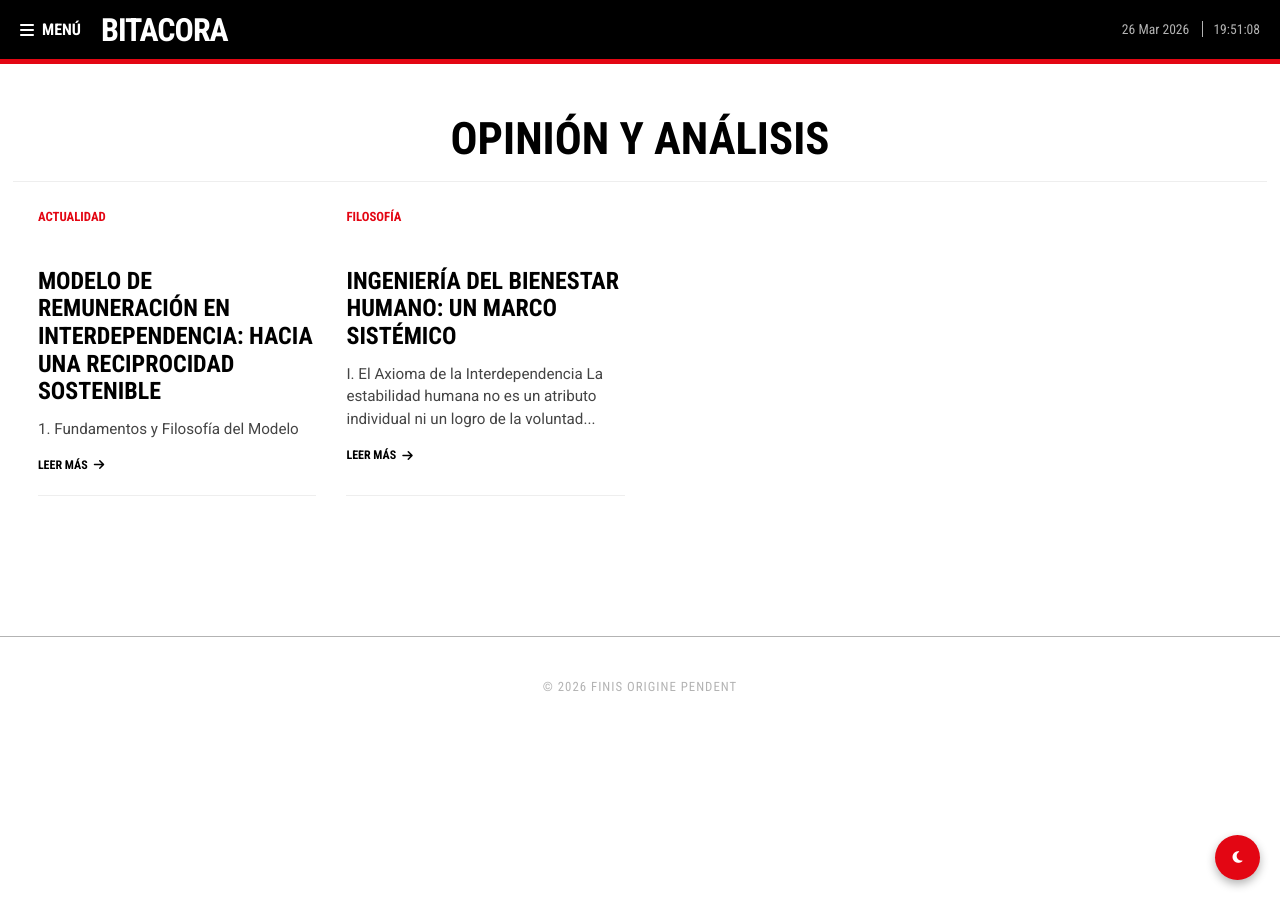
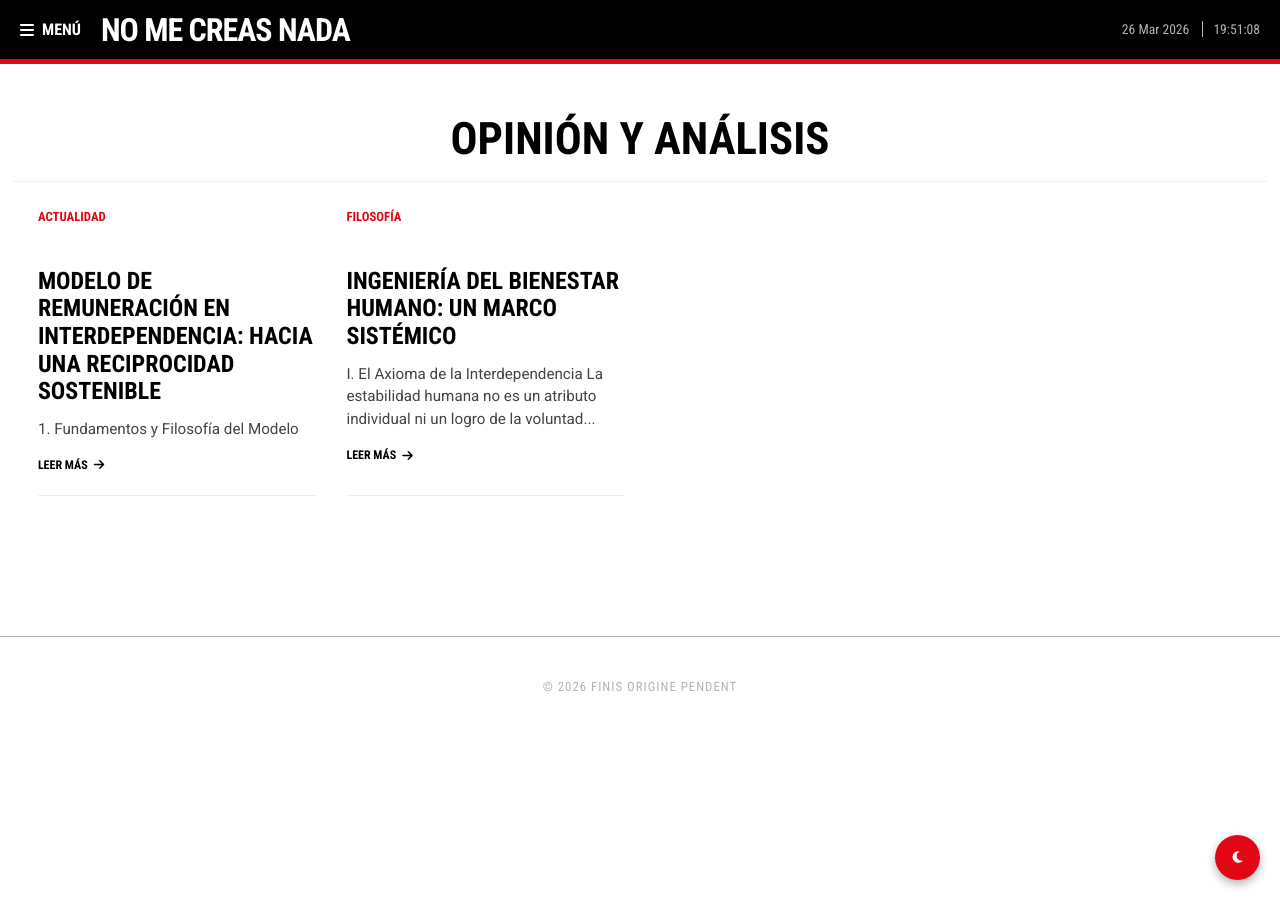
Before and after one commit to cafrhein/muro, a Jekyll site: the page built from index.html, in a window 1280 px wide. Built offline with Jekyll 4.4.1, drawn with Linux system fonts in a browser that asks for light colours.

Commit message:
Update default.html

```diff
--- a/_layouts/default.html
+++ b/_layouts/default.html
@@ -48,7 +48,7 @@
                     <span class="menu-text">Menú</span>
                 </button>
                 <a href="/" class="logo-link">
-                    <span class="rt-logo">BITACORA</span>
+                    <span class="rt-logo">NO ME CREAS NADA</span>
                 </a>
             </div>
             <div class="header-date">
```
